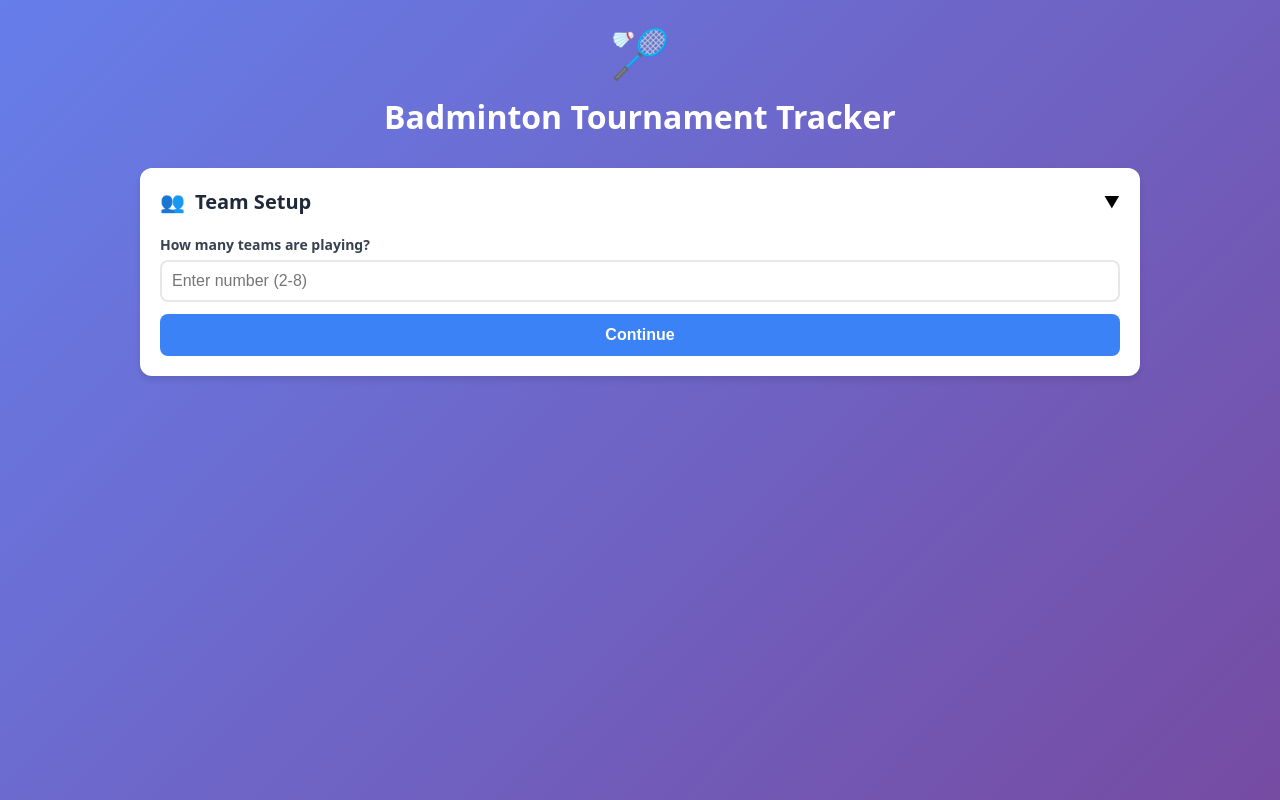
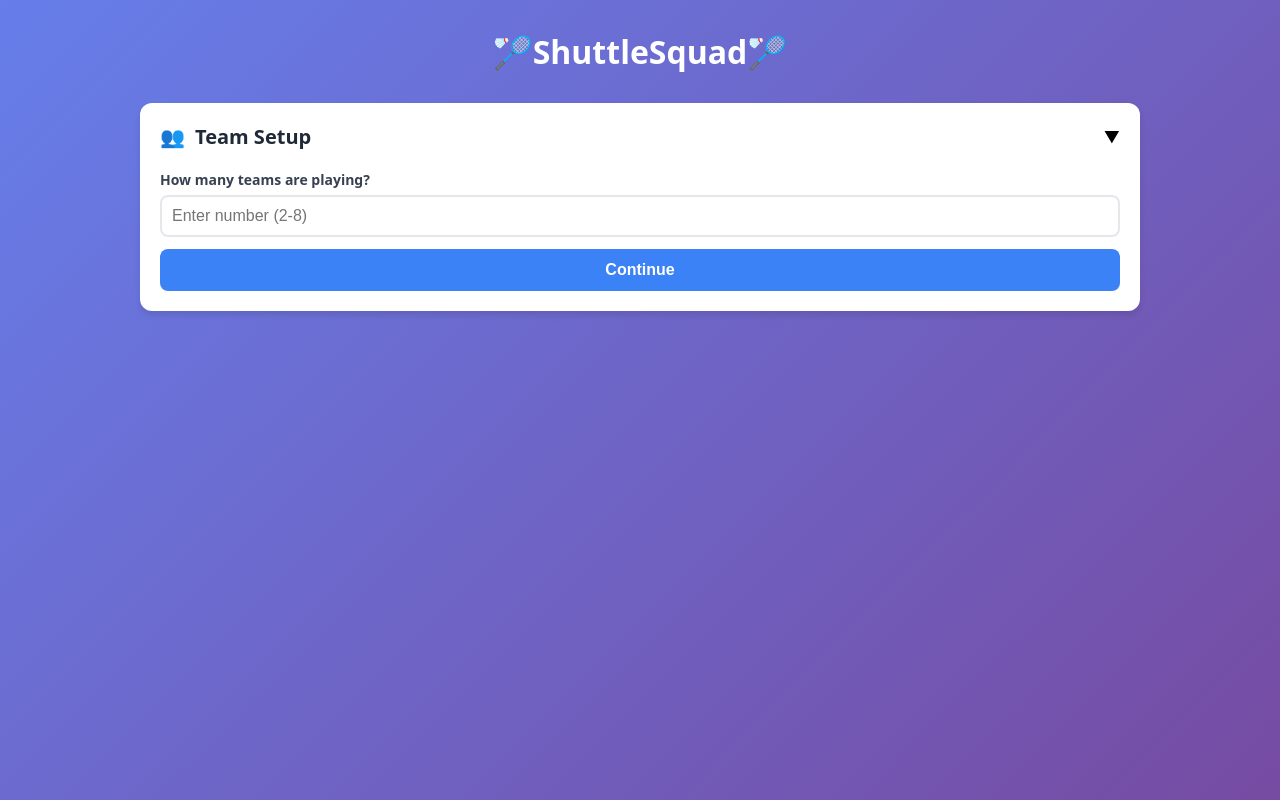
Before and after one commit to sriharsha-k02/RoundRobin, a plain HTML site: page index.html in a window 1280 px wide. Drawn offline with Linux system fonts and the light colour scheme.

Commit message:
Update header title to '🏸ShuttleSquad🏸'

```diff
--- a/index.html
+++ b/index.html
@@ -262,8 +262,7 @@
 <body>
     <div class="container">
         <div class="header">
-            <div style="font-size: 48px;">🏸</div>
-            <h1>Badminton Tournament Tracker</h1>
+            <h1>🏸ShuttleSquad🏸 </h1>
             <button id="resetBtn" class="btn-gray hidden" onclick="resetTournament()">Reset Tournament</button>
         </div>
 
```
